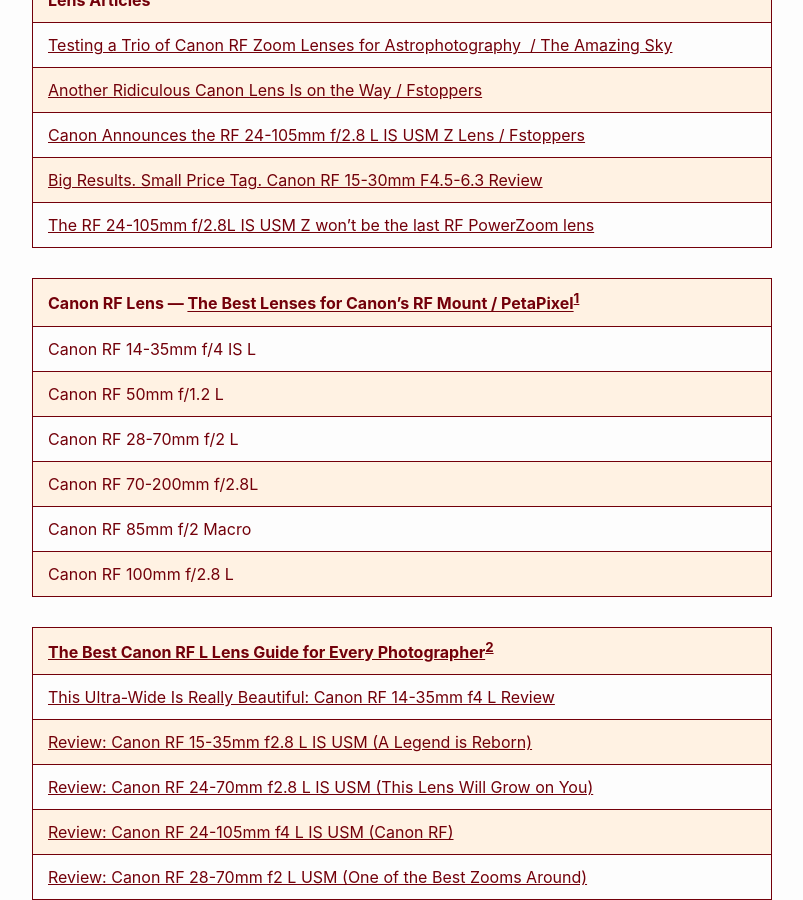
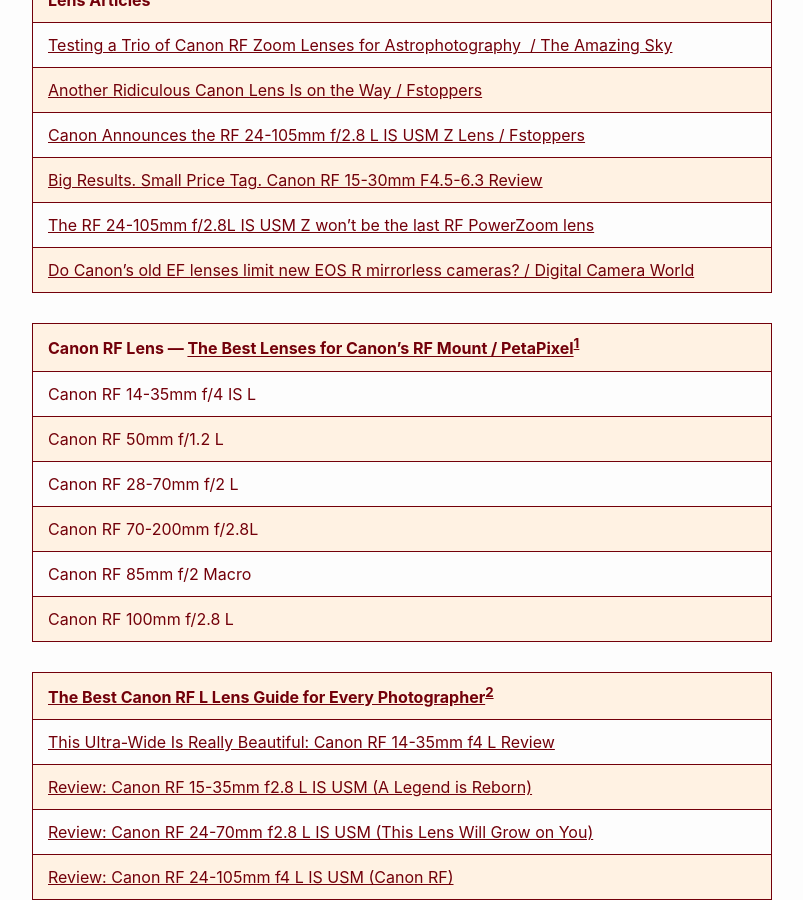
Before and after one commit to RalphHightower/RalphHightower, a Jekyll site: the page built from Photography/CanonMirrorlessRF.md, in a window 1280 px wide and 900 px high, scrolled down 2256 px. Shown: the whole window, without its empty margins (238-1041 px from the left). Built offline with Jekyll 4.4.1, drawn with Linux system fonts in a browser that asks for light colours; our own code applies the rules of GitHub Pages for plain Markdown files.

Commit message:
[docs](web): CanonMirrorlessRF(EF lenses?)

```diff
--- a/Photography/CanonMirrorlessRF.md
+++ b/Photography/CanonMirrorlessRF.md
@@ -23,6 +23,7 @@
 | [Canon Announces the RF 24-105mm f/2.8 L IS USM Z Lens / Fstoppers](https://fstoppers.com/gear/canon-announces-rf-24-105mm-f28-l-usm-z-lens-647035 ) |
 | [Big Results. Small Price Tag. Canon RF 15-30mm F4.5-6.3 Review](https://www.thephoblographer.com/2023/01/20/big-results-small-price-tag-canon-rf-15-30mm-f4-5-6-3-review/ ) |
 | [The RF 24-105mm f/2.8L IS USM Z won't be the last RF PowerZoom lens](https://www.canonrumors.com/the-rf-24-105mm-f-2-8l-is-usm-z-wont-be-the-last-rf-powerzoom-lens/ ) |
+| [Do Canon's old EF lenses limit new EOS R mirrorless cameras? / Digital Camera World](https://www.digitalcameraworld.com/tutorials/do-canons-old-ef-lenses-limit-new-mirrorless-eos-r-series-cameras ) |
 
 | Canon RF Lens — [The Best Lenses for Canon's RF Mount / PetaPixel](https://petapixel.com/best-canon-rf-lenses/ )[^11] |
 |----|
```
